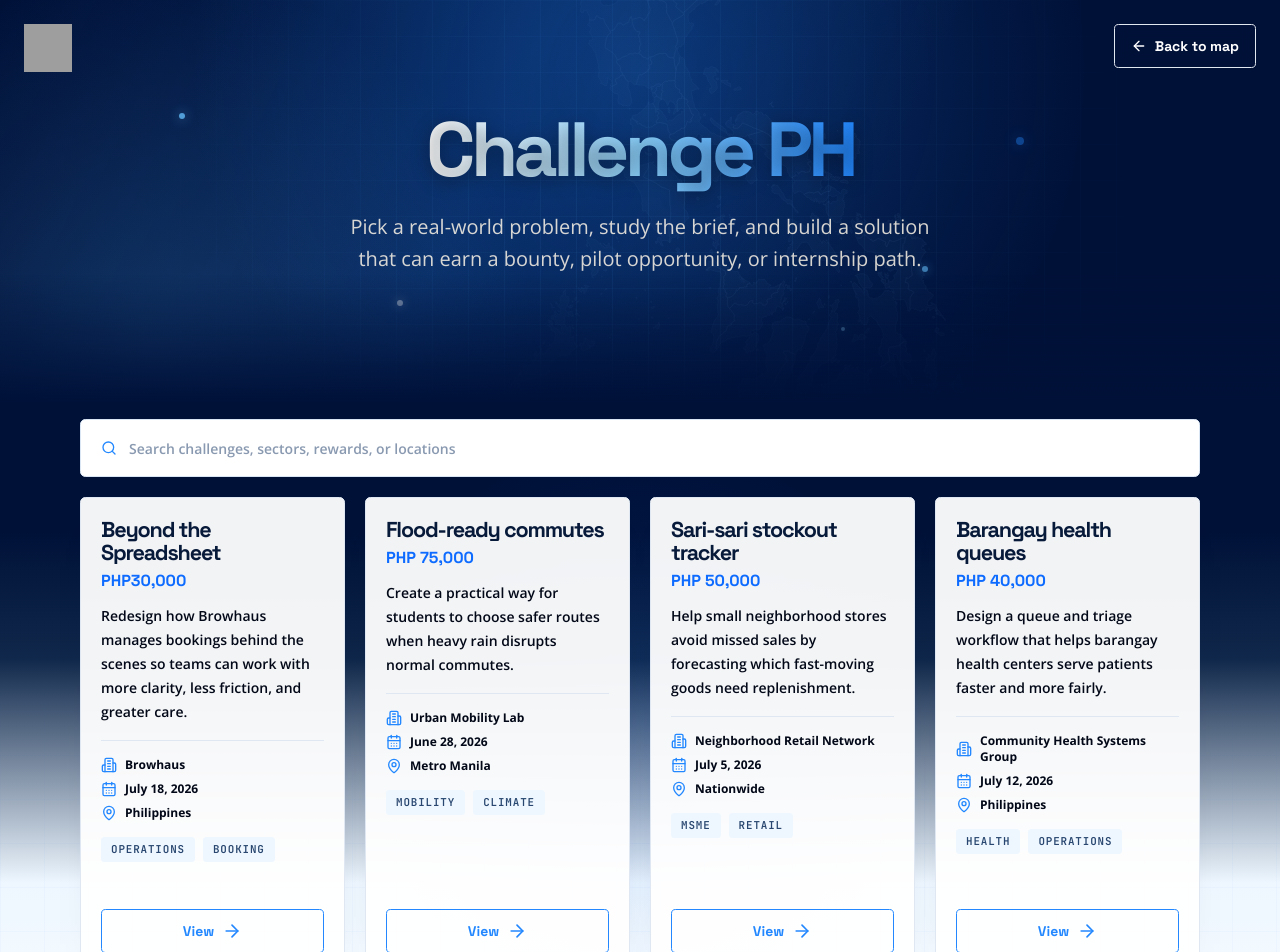
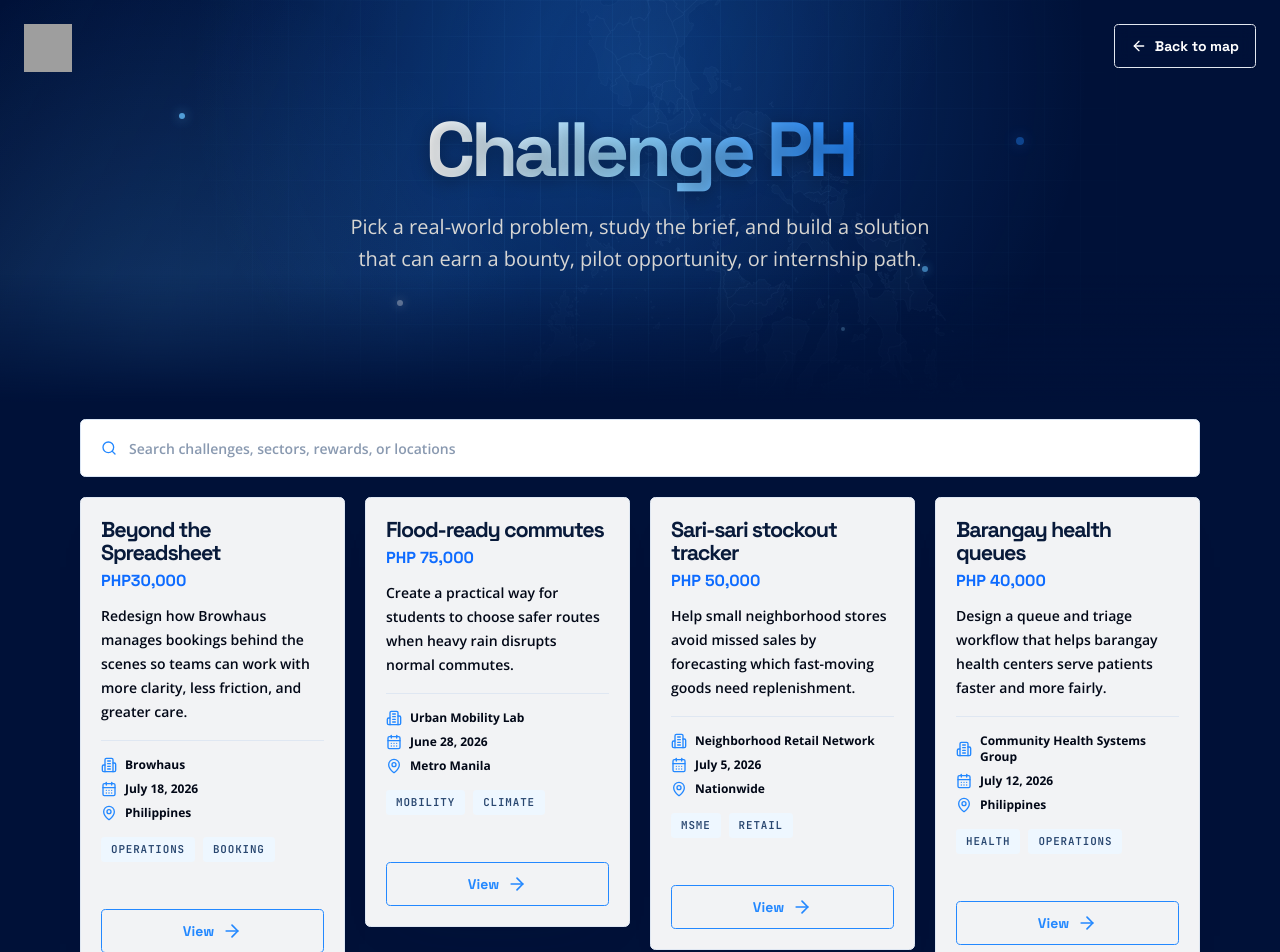
Before and after one commit to BetterInternship/ChallengePH, a Next.js app: page /search in a window 1280 px wide. Shown: the top 952 px of the page. Built offline with nearby package versions, Linux system fonts and the light colour scheme; grey boxes are pictures that could not be loaded.

Commit message:
chore: refined seach page

```diff
--- a/app/search/page.tsx
+++ b/app/search/page.tsx
@@ -93,7 +93,11 @@ function ChallengeCard({ challenge }: { challenge: Challenge }) {
     challenge.reward.match(/(PHP[\s\d,]+)/i)?.[1]?.trim() ?? challenge.reward;
 
   return (
-    <Card className="group flex min-h-[20rem] flex-col rounded-[0.33em] border-[#dfe7f2] bg-white/95 p-4 shadow-[0_20px_58px_-50px_rgba(8,26,58,0.55)] transition-all duration-200 hover:-translate-y-0.5 hover:bg-white hover:shadow-[0_28px_80px_-58px_rgba(8,26,58,0.78)] sm:min-h-[25rem] sm:p-5">
+    <Link
+      href={`/challenges/${challenge.id}`}
+      className="group block focus:outline-none"
+    >
+      <Card className="flex min-h-[20rem] flex-col rounded-[0.33em] border-[#dfe7f2] bg-white/95 p-4 shadow-[0_20px_58px_-50px_rgba(8,26,58,0.55)] transition-[border-color,box-shadow,background-color] duration-300 ease-out group-hover:border-[#8cd3ff] group-hover:bg-white group-hover:shadow-[0_0_46px_8px_rgba(102,194,255,0.82)] group-focus-visible:border-[#8cd3ff] group-focus-visible:bg-white group-focus-visible:shadow-[0_0_46px_8px_rgba(102,194,255,0.82)] sm:min-h-[25rem] sm:p-5">
         <div className="overflow-hidden">
           <h2 className="[font-family:var(--font-super-listings-heading)] text-[1.35rem] font-black leading-[1.07] tracking-[-0.055em] text-[#081A3A]">
             {challenge.shortTitle}
@@ -134,14 +138,12 @@ function ChallengeCard({ challenge }: { challenge: Challenge }) {
           ))}
         </div>
 
-      <Link
-        href={`/challenges/${challenge.id}`}
-        className="mt-auto inline-flex h-11 items-center justify-center gap-2 rounded-[0.33em] border border-[#2388ff] px-4 [font-family:var(--font-super-listings-heading)] text-sm font-bold text-[#2388ff] transition-colors hover:bg-[#2388ff] hover:text-white"
-      >
+        <span className="mt-auto inline-flex h-11 items-center justify-center gap-2 rounded-[0.33em] border border-[#2388ff] px-4 [font-family:var(--font-super-listings-heading)] text-sm font-bold text-[#2388ff] transition-colors group-hover:bg-[#2388ff] group-hover:text-white">
           View
           <ArrowRight className="h-5 w-5" />
+        </span>
+      </Card>
     </Link>
-    </Card>
   );
 }
 
@@ -170,10 +172,7 @@ function ListingsGrid() {
   }, [searchTerm]);
 
   return (
-    <section className="relative overflow-hidden bg-[linear-gradient(to_bottom,#001138_0rem,#001138_8rem,#10284b_16rem,#eef7ff_30rem,#f7fbff_40rem,#ffffff_100%)] px-3 pb-12 pt-4 sm:px-6 sm:pb-16 lg:px-8 lg:pb-20">
-      <div className="pointer-events-none absolute inset-0 bg-[linear-gradient(to_right,rgba(13,107,255,0.045)_1px,transparent_1px),linear-gradient(to_bottom,rgba(13,107,255,0.045)_1px,transparent_1px)] bg-[size:44px_44px] opacity-55 [mask-image:linear-gradient(to_bottom,transparent_0rem,transparent_16rem,#000_28rem)]" />
-      <div className="pointer-events-none absolute inset-0 bg-[radial-gradient(circle_at_50%_20rem,rgba(13,107,255,0.1),transparent_18rem),radial-gradient(circle_at_30%_86%,rgba(13,107,255,0.08),transparent_28%)]" />
-
+    <section className="relative overflow-hidden bg-[#001138] px-3 pb-12 pt-4 sm:px-6 sm:pb-16 lg:px-8 lg:pb-20">
       <div className="relative mx-auto mb-5 max-w-[1120px]">
         <div className="flex items-center gap-3 rounded-[0.33em] border border-[#dbe6f5] bg-white p-2">
           <label className="flex h-10 min-w-0 flex-1 items-center gap-3 rounded-[0.33em] px-3 transition-colors focus-within:bg-white">
```
Lines whose indentation alone changed are shown as unchanged.
